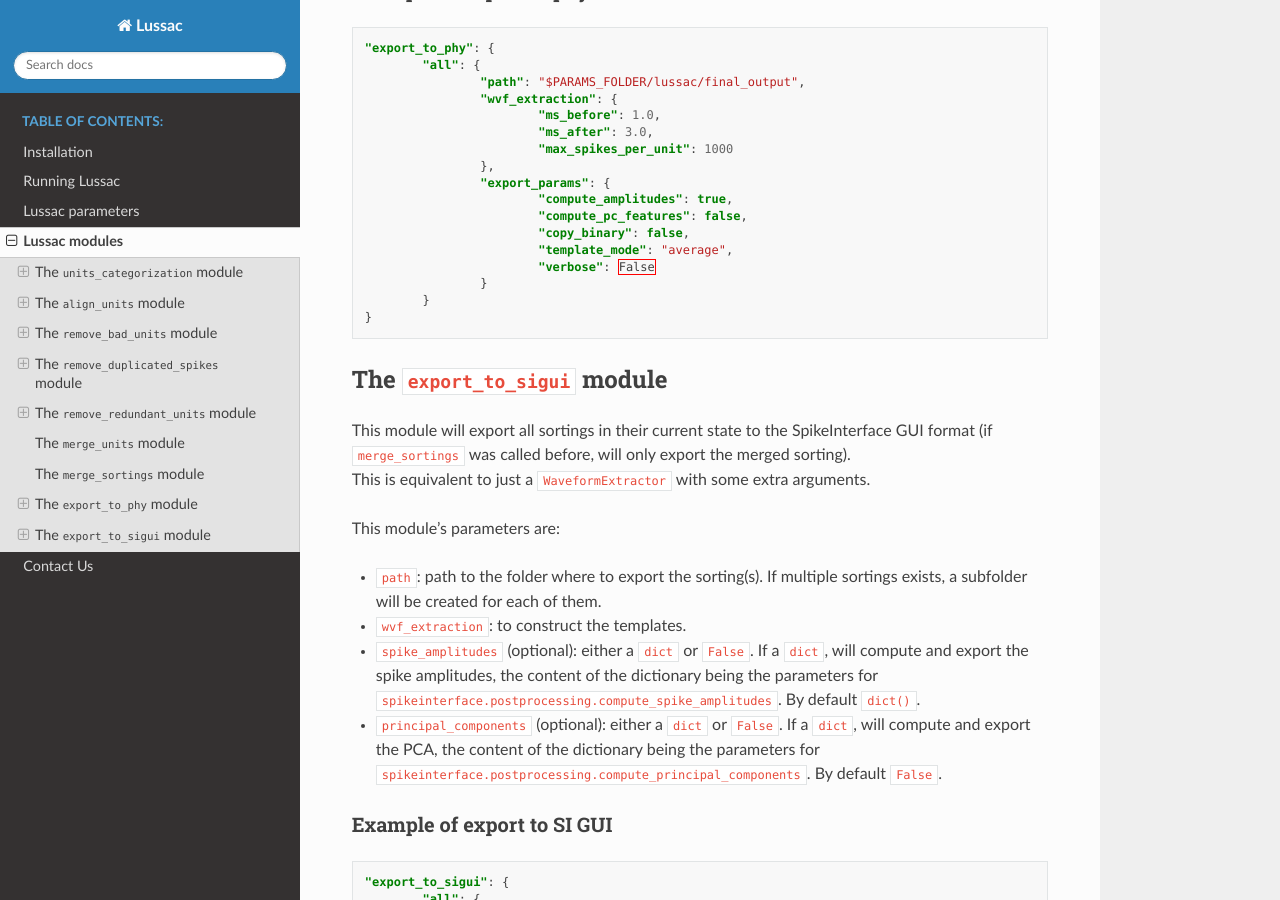
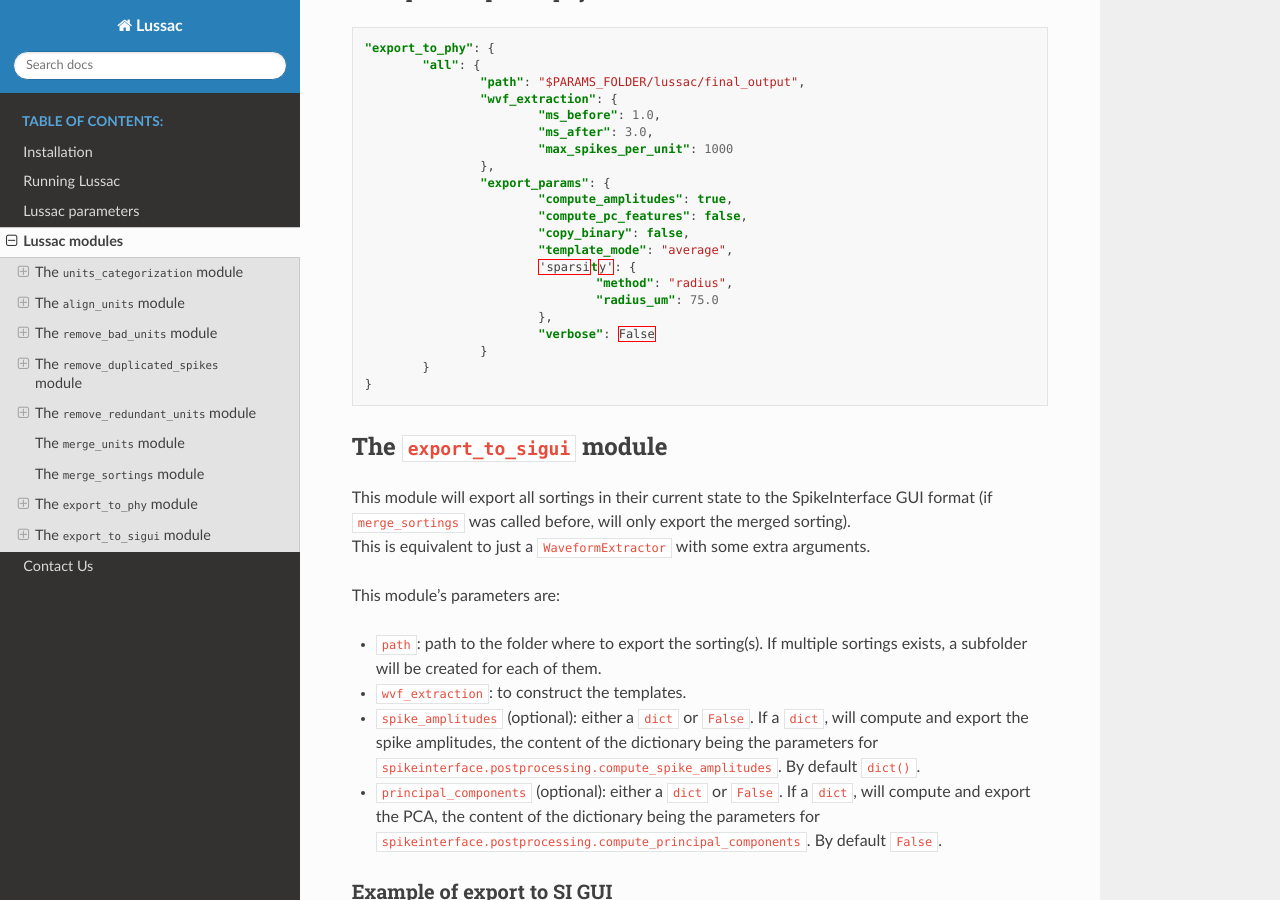
Before and after one commit to BarbourLab/lussac, a Sphinx documentation site: the page built from docs/source/modules.rst, in a window 1280 px wide and 900 px high, scrolled down 4961 px. Built offline with Sphinx 7.4.7 and the Read the Docs theme 2.0.0, drawn with Linux system fonts in a browser that asks for light colours.

Commit message:
Added sparsity by default for `export_to_phy`

```diff
--- a/docs/source/modules.rst
+++ b/docs/source/modules.rst
@@ -239,6 +239,10 @@ Example of export to phy
 				"compute_pc_features": false,
 				"copy_binary": false,
 				"template_mode": "average",
+				'sparsity': {
+					"method": "radius",
+					"radius_um": 75.0
+				},
 				"verbose": False
 			}
 		}
```
Also changed, not shown: 1 other file.
